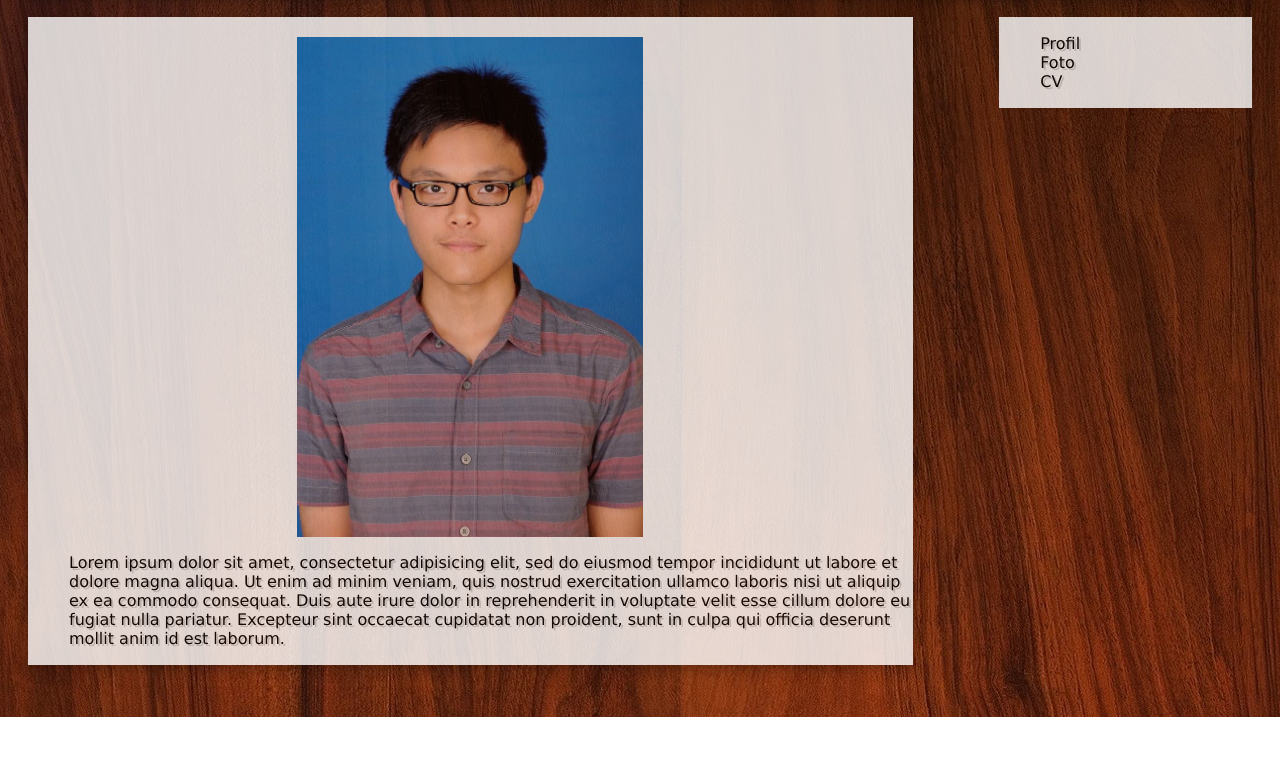
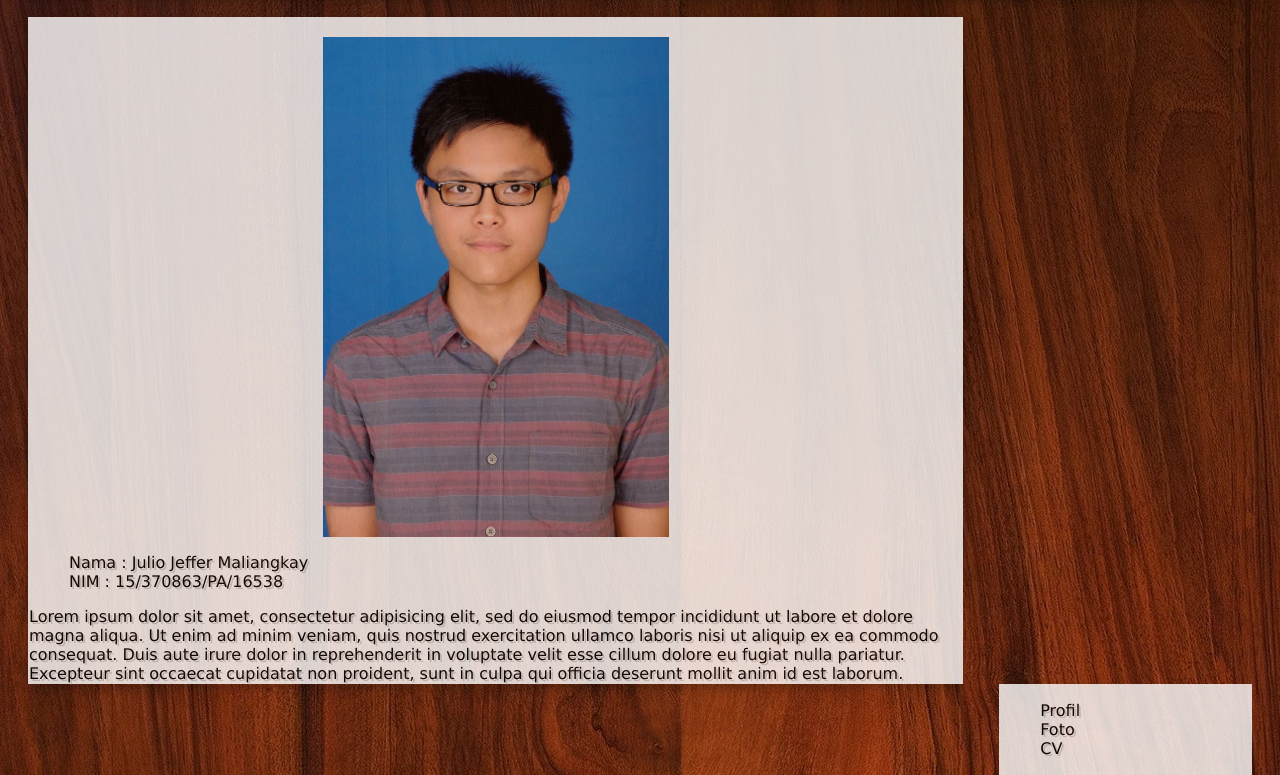
Before and after one commit to jyrex/jyrex.github.io, a plain HTML site: page index.html in a window 1280 px wide. Shown: the part 83-858 px from the top of the page. Before the commit the page ends 800 px from the top, so only its background shows below. Drawn offline with Linux system fonts and the light colour scheme.

Commit message:
add_biodata

```diff
--- a/index.html
+++ b/index.html
@@ -15,15 +15,19 @@
 <div class="wrap">
 	<div class="isi">
 		<div class="box"><br>
-		<img src="foto.JPG">
+			<img src="foto.jpg">
+			<div class="data">
 				<ul>
+					<li>Nama : Julio Jeffer Maliangkay</li>
+					<li>NIM : 15/370863/PA/16538</li>
+				</ul>
+			</div>
 			Lorem ipsum dolor sit amet, consectetur adipisicing elit, sed do eiusmod
 			tempor incididunt ut labore et dolore magna aliqua. Ut enim ad minim veniam,
 			quis nostrud exercitation ullamco laboris nisi ut aliquip ex ea commodo
 			consequat. Duis aute irure dolor in reprehenderit in voluptate velit esse
 			cillum dolore eu fugiat nulla pariatur. Excepteur sint occaecat cupidatat non
 			proident, sunt in culpa qui officia deserunt mollit anim id est laborum.
-			</ul>
 		</div>
 	</div>
 	<div class="nav">
--- a/styles.css
+++ b/styles.css
@@ -26,19 +26,19 @@ ul {
 	list-style-type: none;
 }
 
+.isi {
+	margin: 0 20px 0 20px;
+	position: relative;
+	max-width: 74%;
+	float: left;
+}
+
 .nav {
 	margin: 0 20px 0 20px;
 	position: relative;
-	width: 20%;
+	min-width: 20%;
 	overflow: auto;
 	float: right;
-}
-
-.isi {
-	margin: 0 20px 0 20px;
-	position: relative;
-	width: 70%;
-	float: left;
 }
 
 img {
@@ -48,3 +48,7 @@ img {
 	display: block;
 	margin: auto;
 }
+
+.data {
+
+}
```
Lines whose indentation alone changed are shown as unchanged.
